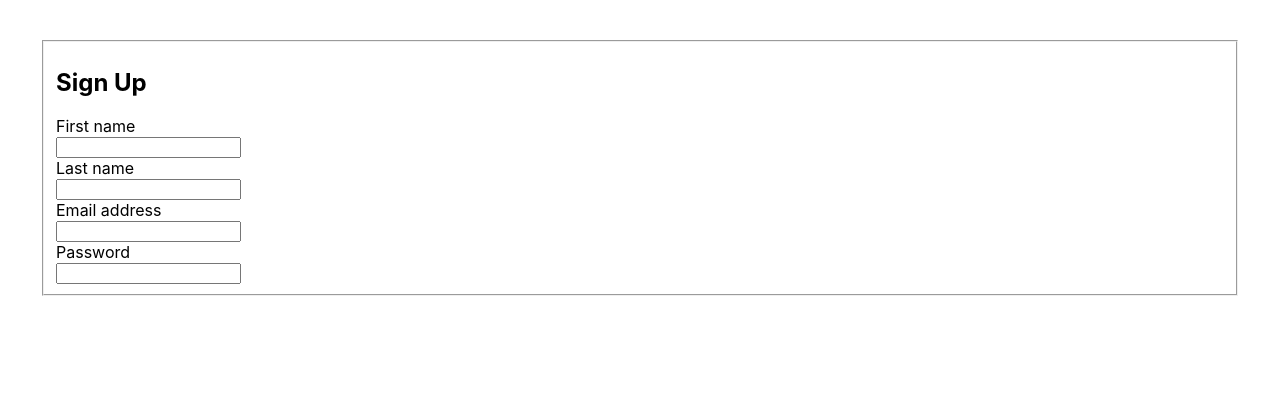
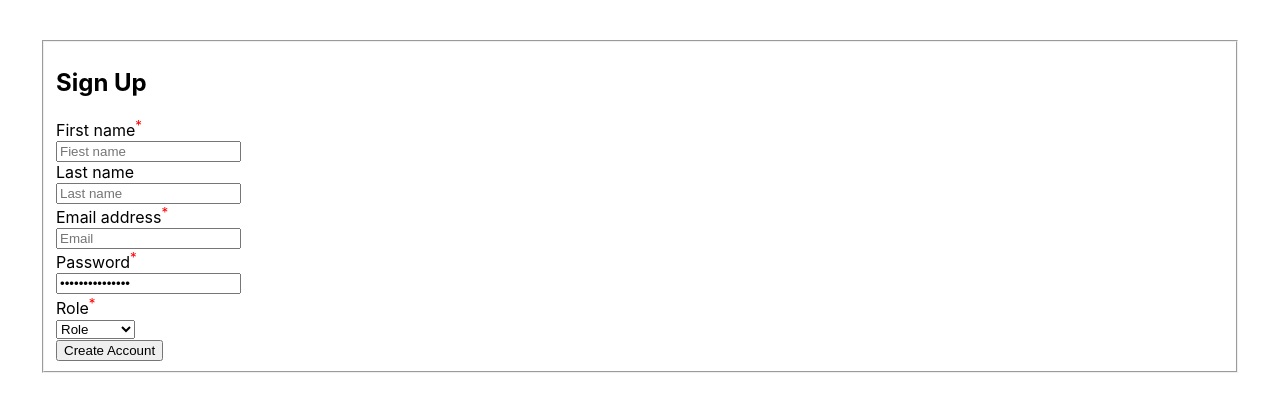
Before and after one commit to AgniveshChaubey/Advanced-react-practice, a React (Create React App) app: page / in a window 1280 px wide. Shown: the top 412 px of the page. Built offline with nearby package versions, Linux system fonts and the light colour scheme.

Commit message:
form is ready, only last step, i.e., form validation is remaining

```diff
--- a/package.json
+++ b/package.json
@@ -6,9 +6,11 @@
     "@testing-library/jest-dom": "^5.16.5",
     "@testing-library/react": "^13.4.0",
     "@testing-library/user-event": "^13.5.0",
+    "bootstrap": "^5.2.3",
     "react": "^18.2.0",
     "react-dom": "^18.2.0",
     "react-scripts": "5.0.1",
+    "reactstrap": "^9.1.5",
     "web-vitals": "^2.1.4"
   },
   "scripts": {
--- a/src/components/RegistrationForm.js
+++ b/src/components/RegistrationForm.js
@@ -1,26 +1,81 @@
-import React from 'react'
+import React, { useState } from 'react';
 
 export const RegistrationForm = () => {
+
+    const [firstName, setFirstName] = useState("");
+    const [lastName, setLastName] = useState("");
+    const [email, setEmail] = useState('');
+    const [passwd, setPasswd] = useState({
+        value : '',
+        isTouched :false
+    });
+    const [role, setRole] = useState('role');
+
+    const handleSubmit = (e) => {
+        alert('Accoutn created')
+        e.preventDefault();
+        setFirstName('');
+        setLastName('');
+        setEmail('');
+        setPasswd('');
+    }
+
+    const getIsFormValid = () => {
+        if (!firstName || !lastName || !email || !passwd) {
+            return true;
+        }
+        return false;
+    };
+
     return (
-        <form>
+        <form onSubmit={handleSubmit} >
             <fieldset>
                 <h2>Sign Up</h2>
-                <div>
-                    <label htmlFor="firstName">First name</label> <br />
-                    <input type="text" id='fiestName' />
+                <div className='Field'>
+                    <label htmlFor="firstName">First name<sup style={{color :'red'}}>*</sup> </label> <br />
+                    <input type="text"
+                        id='fiestName'
+                        value={firstName}
+                        placeholder='Fiest name'
+                        onChange={(e) => setFirstName(e.target.value)}
+                    />
                 </div>
-                <div>
+                <div className='Field'>
                     <label htmlFor="lastName">Last name</label> <br />
-                    <input type="text" id='lastName' />
+                    <input type="text"
+                        id='lastName'
+                        value={lastName}
+                        placeholder='Last name'
+                        onChange={e => setLastName(e.target.value)}
+                    />
                 </div>
-                <div>
-                    <label htmlFor="email">Email address</label> <br />
-                    <input type="text" id='email' />
+                <div className='Field'>
+                    <label htmlFor="email">Email address<sup style={{color :'red'}}>*</sup> </label> <br />
+                    <input type="email"
+                        id='email'
+                        value={email}
+                        placeholder='Email'
+                        onChange={e => setEmail(e.target.value)}
+                    />
                 </div>
-                <div>
-                    <label htmlFor="passwd">Password</label> <br />
-                    <input type="text" id='passwd' />
+                <div className='Field'>
+                    <label htmlFor="passwd">Password<sup style={{color :'red'}}>*</sup></label> <br />
+                    <input type="password"
+                        id='passwd'
+                        value={passwd}
+                        placeholder='Password'
+                        onChange={e => setPasswd(e.target.value)}
+                    />
                 </div>
+                <div className="Field">
+                    <label htmlFor="role">Role<sup style={{color :'red'}}>*</sup></label> <br />
+                    <select id="role" value={role} onChange={e => setRole(e.target.value)}>
+                        <option value="role">Role</option>
+                        <option value="individual">Individual</option>
+                        <option value="business">Business</option>
+                    </select>
+                </div>
+                <button type='submit' disabled={getIsFormValid} >Create Account</button>
             </fieldset>
         </form>
     )
```
Also changed, not shown: src/components/aaaa.js (added, +81 -0 lines), src/components/utils.js (added, +7 -0 lines), 2 other files (tests, documents, lock files or other folders).
